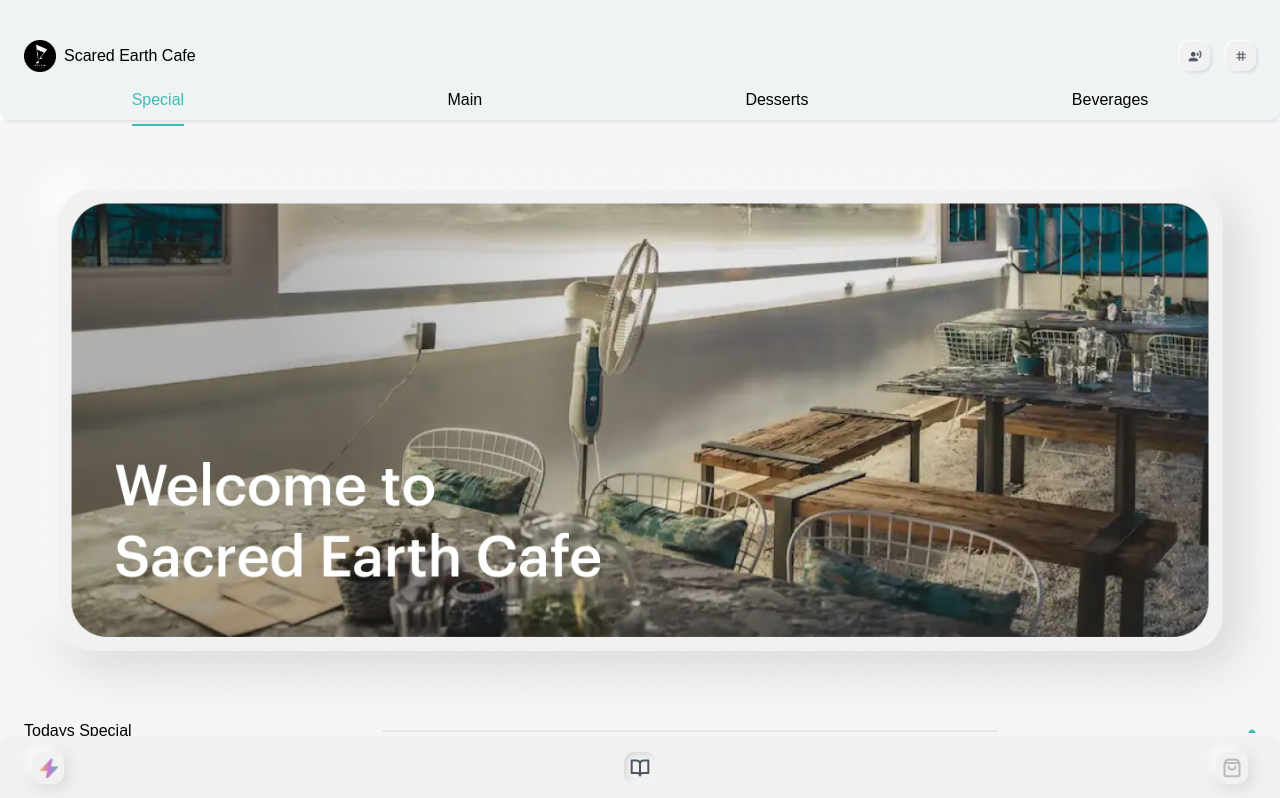
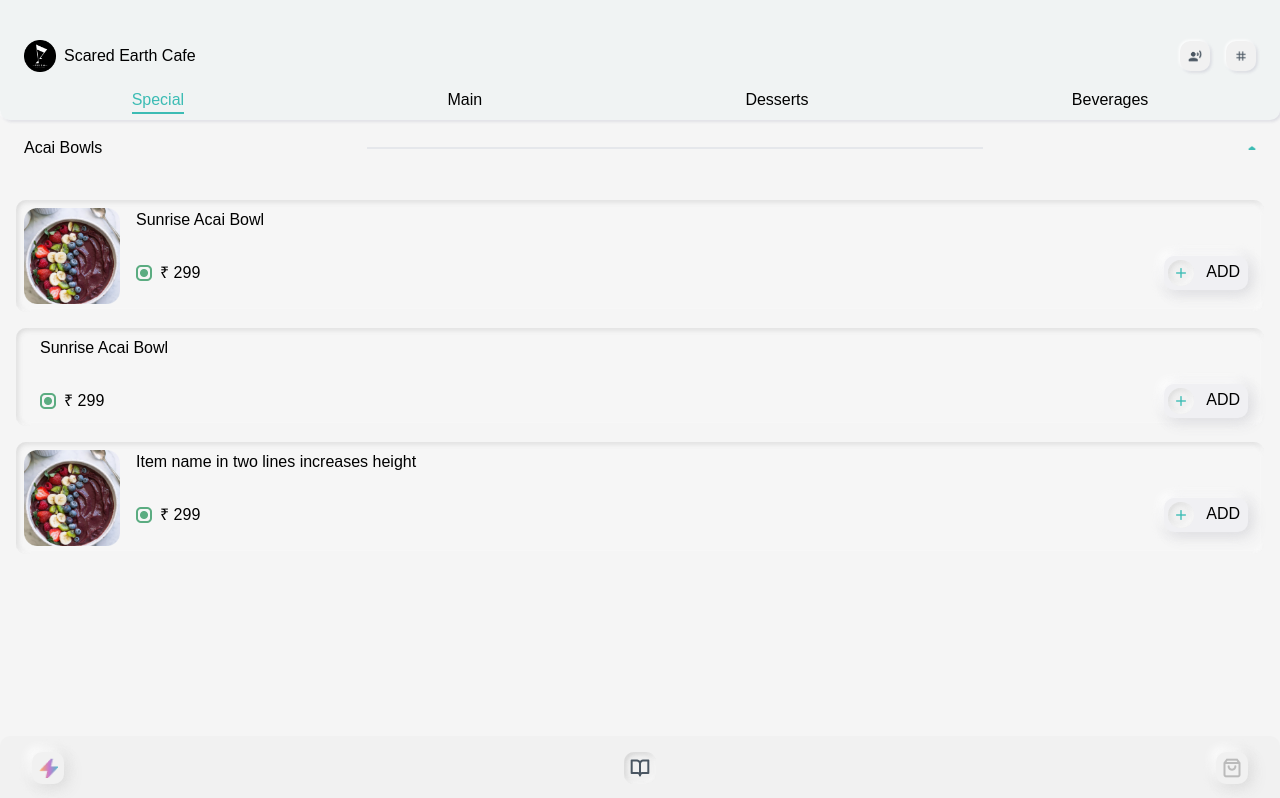
Before and after one commit to vanshika703/toast-app, a React (Create React App) app: page / in a window 1280 px wide. Shown: the top 798 px of the page. Built offline with nearby package versions, Linux system fonts and the light colour scheme.

Commit message:
feat: basic layout+css of home-menu

```diff
--- a/src/App.css
+++ b/src/App.css
@@ -37,6 +37,12 @@
     border-radius: 8px;
 }
 
+.main-card{
+    background: #F6F6F6;
+    box-shadow: inset -2px 2px 4px rgba(220, 220, 220, 0.2), inset 2px -2px 4px rgba(220, 220, 220, 0.2), inset -2px -2px 4px rgba(255, 255, 255, 0.9), inset 2px 2px 5px rgba(220, 220, 220, 0.9);
+    border-radius: 10px;
+}
+
 .add-btn{
     background: #F0F0F3;
     box-shadow: -5px 5px 10px rgba(221, 221, 224, 0.2), 5px -5px 10px rgba(221, 221, 224, 0.2), -5px -5px 10px rgba(255, 255, 255, 0.9), 5px 5px 13px rgba(221, 221, 224, 0.9);
--- a/src/components/Body.js
+++ b/src/components/Body.js
@@ -8,7 +8,7 @@ const Body = () => {
     <div>
         <Header/>
         <MainMenu/>
-        <SpecialMenu/>
+        {/* <SpecialMenu/> */}
         <Footer/>
     </div>
   )
--- a/src/components/Header.js
+++ b/src/components/Header.js
@@ -16,7 +16,7 @@ const Header = () => {
         </div>
       </div>
       <div className="flex justify-around ">
-        <p className="text-[#3CBCB4] border-b-2 border-[#3CBCB4] pb-[1.5vh]">Special</p>
+        <p className="text-[#3CBCB4] border-b-2 border-[#3CBCB4] mb-0">Special</p>
         <p>Main</p>
         <p>Desserts</p>
         <p>Beverages</p>
--- a/src/components/MainMenu.js
+++ b/src/components/MainMenu.js
@@ -1,9 +1,79 @@
-
+import arrow from "../utils/img/arrow.png";
+import acaibowl from "../utils/img/acaibowl.png";
+import veg from "../utils/img/veg.png";
+import plus from "../utils/img/plus.png";
 
 const MainMenu = () => {
   return (
-    <div>Main</div>
-  )
-}
+    <div className="w-full bg-[#F5F5F5] min-h-[85vh] mb-[8vh]">
+      <div className="flex justify-between items-center p-6 mt-[14vh]">
+        <p>Acai Bowls</p>
+        <div className="border border-l-2 w-1/2 h-0"></div>
+        <img src={arrow} alt="arrow" className="h-1 w-2" />
+      </div>
+      <div className=" mt-2">
+        <div className="flex main-card p-2 m-4 ">
+          <img src={acaibowl} alt="acaibowl" className="w-24 min-h-24" />
+          <div className="flex flex-col px-2 w-full">
+            <p className="ml-2 mb-6">Sunrise Acai Bowl</p>
+            <div className="flex justify-between items-center w-full">
+              <div className="flex items-center">
+                <img src={veg} alt="veg" className="h-4 w-4 mx-2" />
+                <p>&#x20B9; 299</p>
+              </div>
+              <button>
+                <div className="add-btn flex">
+                  <div className="plus-btn flex justify-center items-center p-2 m-1">
+                    <img src={plus} alt="plus" className="h-[10px] w-[10px]" />
+                  </div>
+                  <p className="p-1 px-2">ADD</p>
+                </div>
+              </button>
+            </div>
+          </div>
+        </div>
+        <div className="flex main-card p-2 m-4 ">
+          <div className="flex flex-col px-2 w-full">
+            <p className="ml-2 mb-6">Sunrise Acai Bowl</p>
+            <div className="flex justify-between items-center w-full">
+              <div className="flex items-center">
+                <img src={veg} alt="veg" className="h-4 w-4 mx-2" />
+                <p>&#x20B9; 299</p>
+              </div>
+              <button>
+                <div className="add-btn flex">
+                  <div className="plus-btn flex justify-center items-center p-2 m-1">
+                    <img src={plus} alt="plus" className="h-[10px] w-[10px]" />
+                  </div>
+                  <p className="p-1 px-2">ADD</p>
+                </div>
+              </button>
+            </div>
+          </div>
+        </div>
+        <div className="flex main-card p-2 m-4 ">
+          <img src={acaibowl} alt="acaibowl" className="w-24 min-h-24" />
+          <div className="flex flex-col px-2 w-full">
+            <p className="ml-2 mb-6">Item name in two lines increases height</p>
+            <div className="flex justify-between items-center w-full">
+              <div className="flex items-center">
+                <img src={veg} alt="veg" className="h-4 w-4 mx-2" />
+                <p>&#x20B9; 299</p>
+              </div>
+              <button>
+                <div className="add-btn flex">
+                  <div className="plus-btn flex justify-center items-center p-2 m-1">
+                    <img src={plus} alt="plus" className="h-[10px] w-[10px]" />
+                  </div>
+                  <p className="p-1 px-2">ADD</p>
+                </div>
+              </button>
+            </div>
+          </div>
+        </div>
+      </div>
+    </div>
+  );
+};
 
-export default MainMenu
+export default MainMenu;
--- a/src/components/SpecialMenu.js
+++ b/src/components/SpecialMenu.js
@@ -6,7 +6,7 @@ import plus from "../utils/img/plus.png";
 
 const SpecialMenu = () => {
   return (
-    <div className="w-full bg-[#F5F5F5] min-h-screen">
+    <div className="w-full bg-[#F5F5F5] min-h-[85vh] mb-[8vh]">
       <img src={banner} alt="banner" className="mt-[12vh] p-1 pt-4" />
       <div className="flex justify-between items-center px-6">
         <p>Todays Special</p>
```
Also changed, not shown: src/utils/img/acaibowl.png (added).
